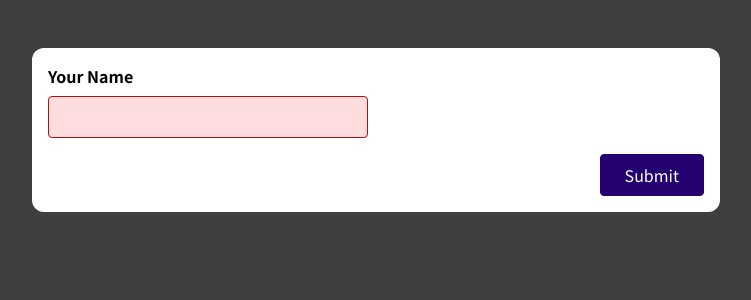
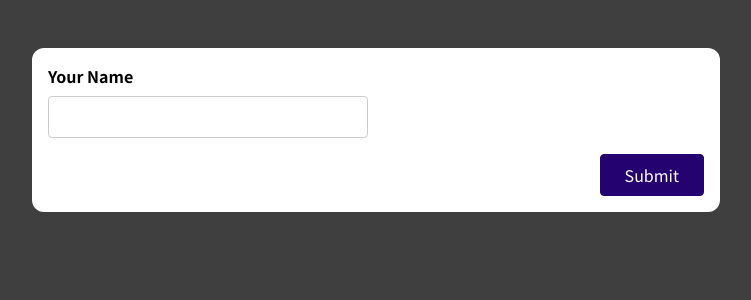
Before and after one commit to igiboi/form-react, a React (Create React App) app: page / in a window 1280 px wide. Shown: the top 300 px of the page, without its empty margins (264-1015 px from the left). Built offline with nearby package versions, Linux system fonts and the light colour scheme.

Commit message:
refactor input field

```diff
--- a/src/components/SimpleInput.js
+++ b/src/components/SimpleInput.js
@@ -4,38 +4,41 @@ import React, { useRef, useState } from 'react';
 const SimpleInput = (props) => {
   const nameInputRef = useRef();
   const [enteredName, setEnteredName] = useState('');
-  const [enteredNameIsValid, setEnteredNameIsValid] = useState(false);
   const [enteredNameTouch, setEnteredNameTouched] = useState(false);
+
+  const enteredNameIsValid = enteredName.trim() !== '';
+  const nameInputIsInvalid = !enteredNameIsValid && enteredNameTouch;
+
 
   const nameInputChangeHandler = event => {
     setEnteredName(event.target.value);
-  }
+  };
+
+  const nameInputBlurHandler = event => {
+    setEnteredNameTouched(true);
+  };
 
   const formSubmissionHandler = event => {
     event.preventDefault();
 
     setEnteredNameTouched(true);
 
-    if(enteredName.trim() === '') {
-      setEnteredNameIsValid(false)
+    if (!enteredNameIsValid) {
       return;
     }
 
-    setEnteredNameIsValid(true)
+    setEnteredName('');
 
     console.log(enteredName);
-    const enteredValue = nameInputRef.current.value;
+    // after hitting submit button it will be brand new form and wont receive errors on input
+    setEnteredNameTouched(false);
 
-    console.log(enteredValue);
-    setEnteredName('');
   };
-
-  const nameInputIsInvalid = !enteredNameIsValid && enteredNameTouch;
 
   // if input is valid put form-control else add className= form-control invalid
   const nameInputClasses = nameInputIsInvalid
-   ? 'form-control'
-   : 'form-control invalid'
+   ? 'form-control invalid'
+   : 'form-control '
 
   return (
     <form onSubmit={formSubmissionHandler}>
@@ -45,6 +48,7 @@ const SimpleInput = (props) => {
           ref={nameInputRef}
           type='text' id='name'
           onChange={nameInputChangeHandler}
+          onBlur={nameInputBlurHandler}
           value={enteredName}
         />
         {nameInputIsInvalid && (<p className='error-text'>Name must not be empty</p>)}
```
Also changed, not shown: 1 other file (tests, documents, lock files or other folders).
